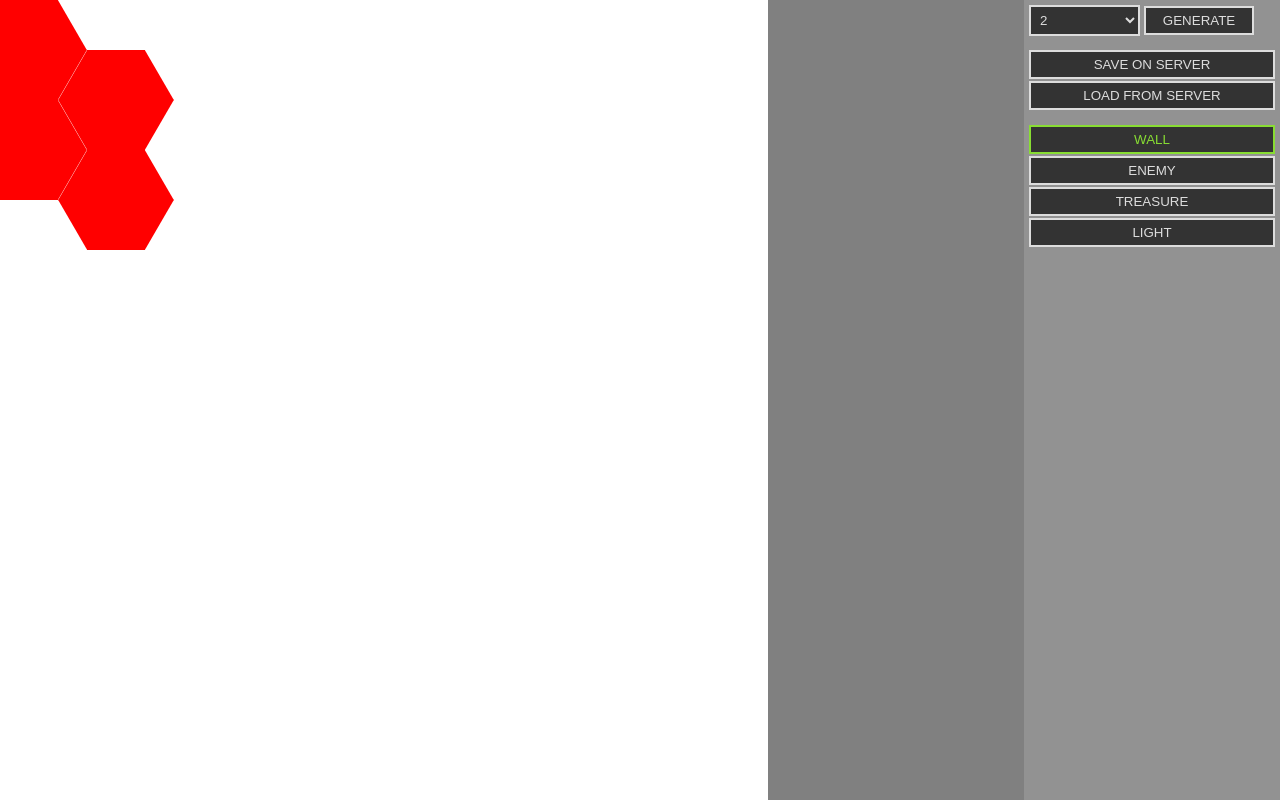
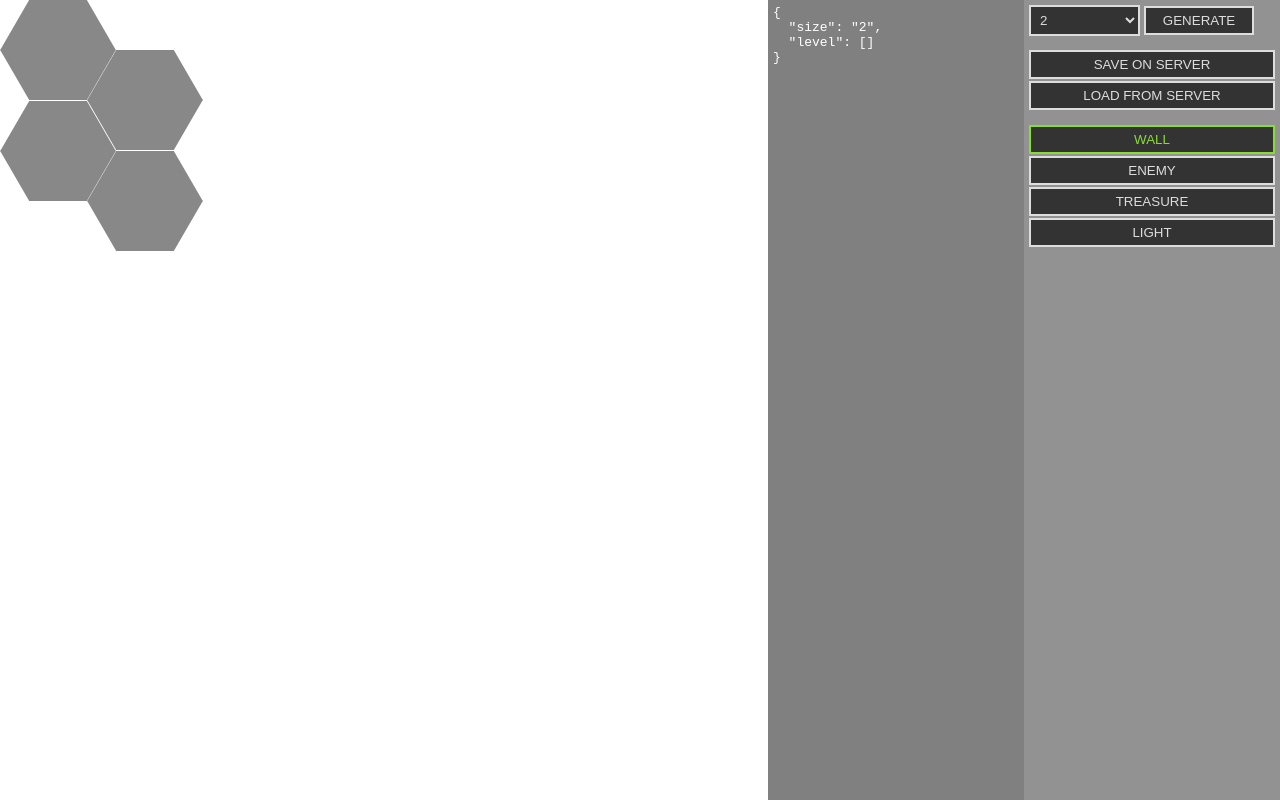
Before and after one commit to LittleBigKiller/vanilla-editor, a website: page static/index.html in a window 1280 px wide. Drawn offline with Linux system fonts and the light colour scheme.

Commit message:
Rebuilt hex generations (needs a rework lul)

```diff
--- a/server.js
+++ b/server.js
@@ -5,7 +5,7 @@ var bodyParser = require("body-parser")
 var app = express()
 const PORT = 5500;
 
-var saved = { size: "2"}
+var saved = { size: "2", level: []}
 
 app.use(express.static('static'))
 app.use(bodyParser.urlencoded({ extended: true }))
@@ -16,6 +16,7 @@ app.listen(PORT, function () {
 
 app.post('/SEND-LVL', function(req, res){
     console.log('-----------------------------------------------------')
+    console.log('recieved level data')
     saved = req.body
     console.log(saved)
 })
--- a/static/css/main.css
+++ b/static/css/main.css
@@ -25,6 +25,7 @@ button:active {
 
 #overlay {
     /* display: none; */
+    z-index: 69;
     position: fixed;
     top: 0;
     left: 0;
@@ -79,23 +80,40 @@ button:active {
 
 .hex {
     position: absolute;
-    width: 116px; /*58 px na środek i po 29 na bokach*/
+    /* width: 116px; /*58 px na środek i po 29 na bokach
     height: 100px;
     background-image: url('/img/hex.png');
     background-size: contain;
-    background-repeat: no-repeat;
+    background-repeat: no-repeat; */
+    width: 58px;
+    height: 100px;
     color: #ffffff;
     text-align: center;
     font-size: 2em;
     font-weight: bolder;
     cursor: pointer;
+    overflow: visible;
+    z-index: 2;
+    pointer-events: none;
 }
 .testHex {
+    z-index: -1;
     overflow: visible;
     position: absolute;
     width: 58px;
     height: 100px;
-    background-color: red;
+    background-color: #888888;
+    pointer-events: all;
+}
+.hexText {
+    z-index: 2;
+    overflow: visible;
+    position: absolute;
+    color: white;
+    text-align: center;
+    width: 58px;
+    height: 100px;
+    pointer-events: all;
 }
 
 .active, .active:hover {
--- a/static/js/hex.js
+++ b/static/js/hex.js
@@ -14,30 +14,50 @@ class Hex {
     }
 
     create() {
-        let hex = $('<div>')
+        let cont = $('<div>')
         let hex0 = $('<div>')
         let hex1 = $('<div>')
-        //hex.addClass('hex')
-        hex.addClass('testHex')
+        let hex2 = $('<div>')
+        let text = $('<div>')
+        cont.addClass('hex')
         hex0.addClass('testHex')
         hex1.addClass('testHex')
-        hex.css('left', this.z * 116 - 29 * this.z)
+        hex2.addClass('testHex')
+        text.addClass('hexText')
+        cont.css('left', this.z * 116 - 29 * this.z + 29)
         if (this.z % 2 == 0) {
-            hex.css('top', this.x * 100)
+            cont.css('top', this.x * 101)
         } else {
-            hex.css('top', this.x * 100 + 50)
+            cont.css('top', this.x * 101 + 50)
         }
-        hex0.css('transform', 'rotate(60deg)')
-        hex1.css('transform', 'rotate(120deg)')
-        hex.append(hex0)
-        hex.append(hex1)
-        hex[0].hex = this
+        hex1.css('transform', 'rotate(60deg)')
+        hex2.css('transform', 'rotate(120deg)')
+        cont.append(hex0)
+        cont.append(hex1)
+        cont.append(hex2)
+        cont.append(text)
+        cont[0].hex = this
         this.dirOut = -1
-        this.object = hex
+        this.object = cont
     }
 
     setup() {
         this.object.css('transform', 'rotate(' + 60 * this.dirOut + 'deg)')
-        this.object.html('^<br>' + this.dirOut)
+        this.object.children('.hexText').html('^<br>' + this.dirOut)
+        console.log(this.type)
+        switch (this.type) {
+            case 'wall':
+                this.object.children('.testHex').css('backgroundColor', '#3388dd')
+            break
+            case 'enemy':
+                this.object.children('.testHex').css('backgroundColor', '#dd3333')
+            break
+            case 'treasure':
+                this.object.children('.testHex').css('backgroundColor', '#dd8833')
+            break
+            case 'light':
+                this.object.children('.testHex').css('backgroundColor', '#dddd33')
+            break
+        }
     }
 }
--- a/static/js/main.js
+++ b/static/js/main.js
@@ -14,6 +14,7 @@ class Main {
 
     init() {
         this.ctrlsInit()
+        $('#data').html('<pre>' + JSON.stringify(this.pack, null, '  ') + '</pre>')
     }
 
     ctrlsInit() {
@@ -79,7 +80,21 @@ class Main {
             this.hex.dirOut = 0
         }
         this.style.transform = 'rotate(' + 60 * this.hex.dirOut + 'deg)'
-        this.innerHTML = '^<br>' + this.hex.dirOut
+        this.children[3].innerHTML = '^<br>' + this.hex.dirOut
+        switch (main.type) {
+            case 'wall':
+                $(this).children('.testHex').css('backgroundColor', '#3388dd')
+            break
+            case 'enemy':
+                $(this).children('.testHex').css('backgroundColor', '#dd3333')
+            break
+            case 'treasure':
+                $(this).children('.testHex').css('backgroundColor', '#dd8833')
+            break
+            case 'light':
+                $(this).children('.testHex').css('backgroundColor', '#dddd33')
+            break
+        }
         main.nextIn = (this.hex.dirOut + 3) % 6
         for (let i in main.pack.level) {
             let dataPack = main.pack.level[i]
@@ -108,8 +123,9 @@ class Main {
             main.hexes[dataPack.id].z = parseInt(dataPack.z)
             main.hexes[dataPack.id].dirOut = parseInt(dataPack.dirOut)
             main.hexes[dataPack.id].dirIn = parseInt(dataPack.dirIn)
-            main.hexes[dataPack.id].type = parseInt(dataPack.type)
+            main.hexes[dataPack.id].type = dataPack.type
             main.hexes[dataPack.id].setup()
         }
+        $('#data').html('<pre>' + JSON.stringify(main.pack, null, '  ') + '</pre>')
     }
 }
```
